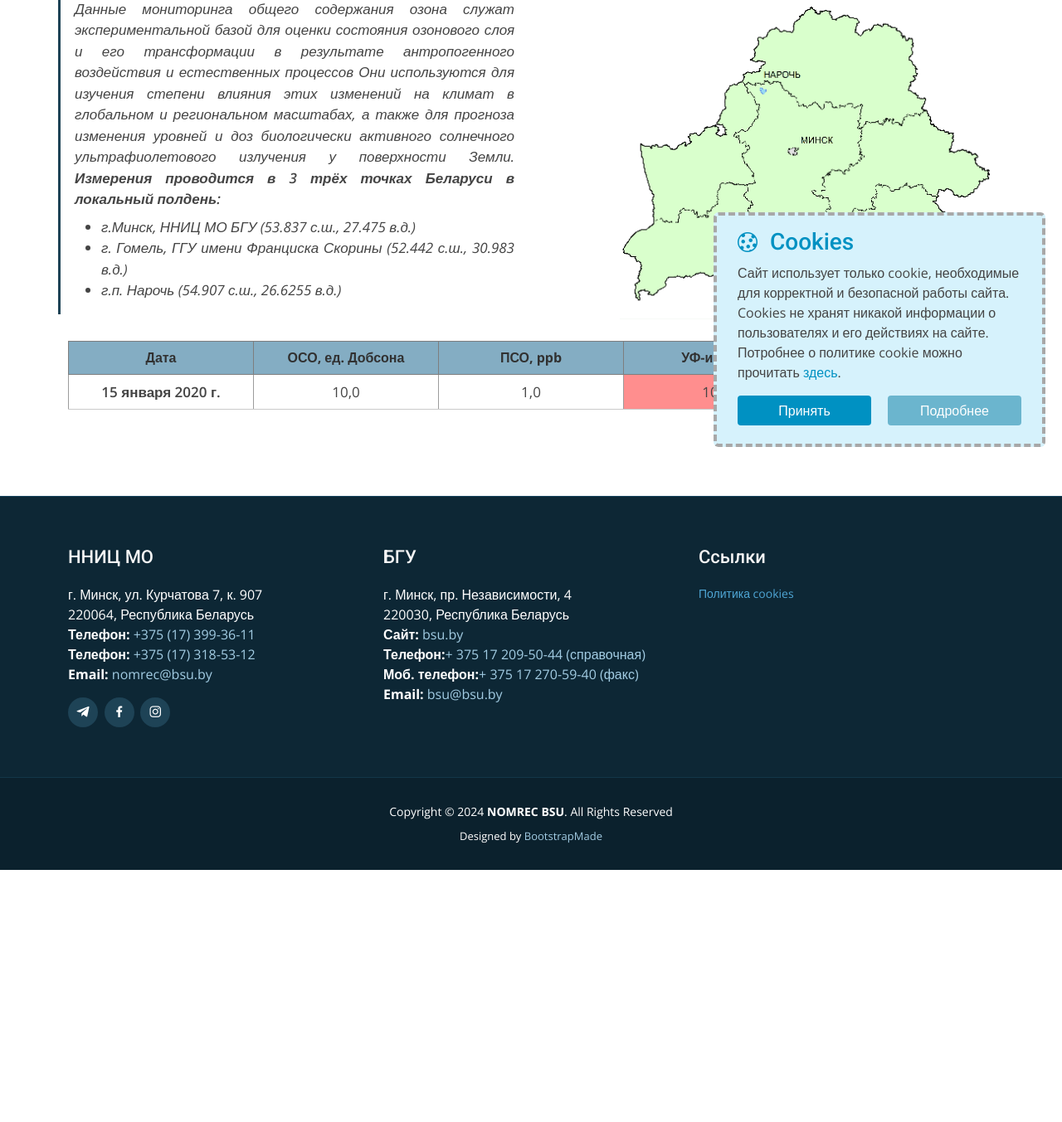
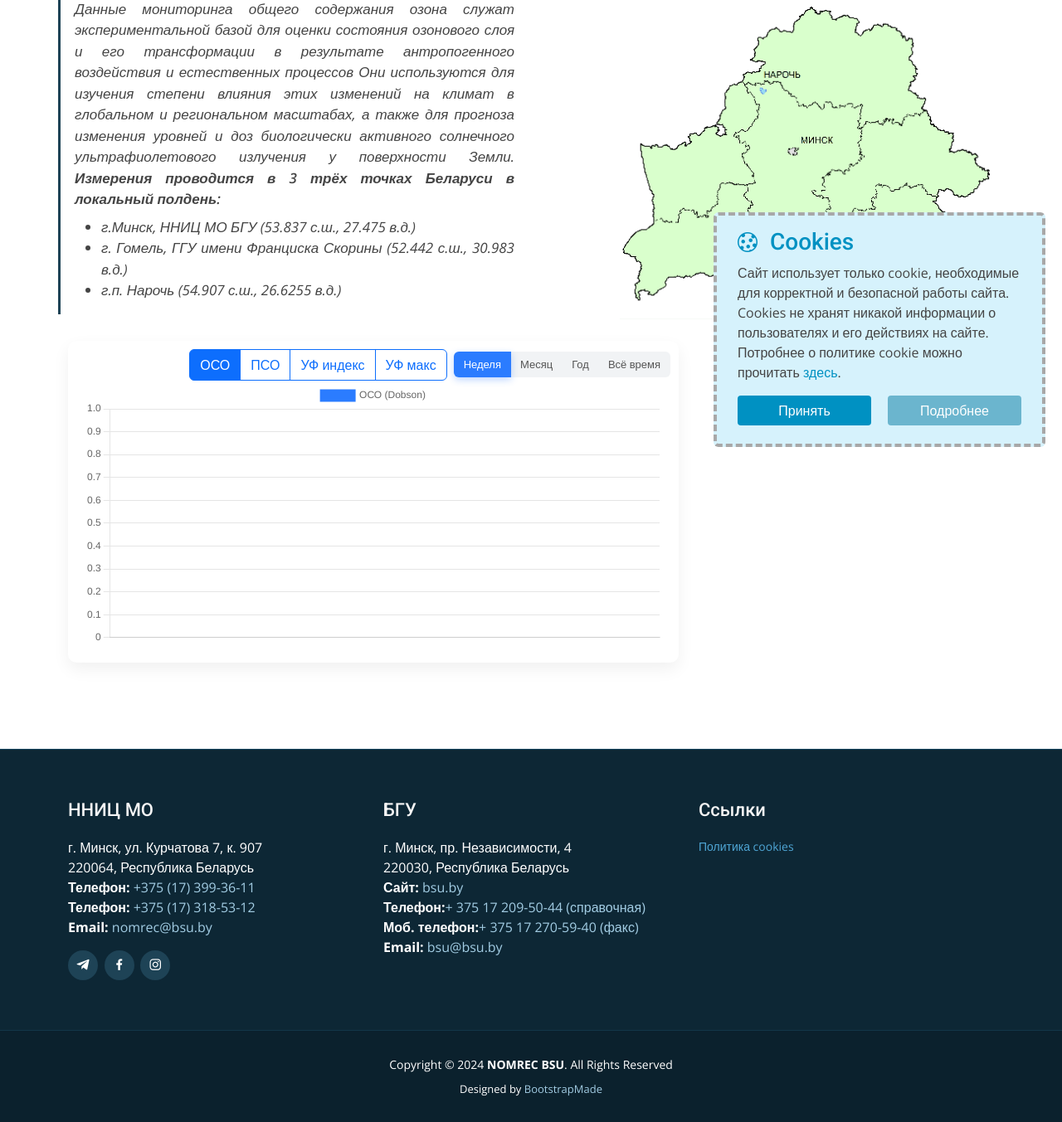
Before and after one commit to silkov78/ozone-bsu, a Django app: page /observations/info/ in a window 1280 px wide. Shown: the part 246-1599 px from the top of the page at 83% size. Before the commit the page ends 1295 px from the top, so only its background shows below. Run offline with Django 4.2, Linux system fonts and the light colour scheme; tables that the repository leaves empty hold one stand-in row (values such as "Sample post"); data that the repository does not hold is empty; parts of the project's set-up code (start-up, migrations or seed data) failed here and were passed over; some libraries are stand-ins or nearby versions.

Commit message:
feat: vibe coded graphic of data

```diff
--- a/ozone_v4/observations/urls.py
+++ b/ozone_v4/observations/urls.py
@@ -5,5 +5,6 @@ from .views import *
 
 urlpatterns = [
     path('observations/info/', observations_info_page, name='observ-info-url'),
+    path("observations/chart-data/", observations_chart_data, name='observ-chart-data'),
     path('observations/download/', observations_download_page, name='observ-download-url'),
 ]
--- a/ozone_v4/observations/views.py
+++ b/ozone_v4/observations/views.py
@@ -6,6 +6,10 @@ import csv
 
 from .models import Observations
 from .forms import ObservationsForm
+
+from django.http import JsonResponse
+from datetime import timedelta
+from django.utils.timezone import now
 
 from .services import ObservationsInMatrix
 
@@ -18,6 +22,37 @@ def observations_info_page(request):
     }
 
     return render(request, "observations-info.html", context)
+
+
+def observations_chart_data(request):
+
+    range_type = request.GET.get("range", "week")
+
+    qs = Observations.objects.all()
+
+    if range_type == "week":
+        qs = qs.filter(date__gte=now() - timedelta(days=7))
+
+    elif range_type == "month":
+        qs = qs.filter(date__gte=now() - timedelta(days=30))
+
+    elif range_type == "year":
+        qs = qs.filter(date__gte=now() - timedelta(days=365))
+
+    elif range_type == "all":
+        pass
+
+    qs = qs.order_by("date")
+
+    data = {
+        "labels": [o.date.strftime("%Y-%m-%d") for o in qs],
+        "total_ozone": [o.total_ozone_minsk for o in qs],
+        "surface_ozone": [o.surface_ozone_minsk for o in qs],
+        "uvi": [o.total_uvi_minsk for o in qs],
+        "uvi_max": [o.max_uvi_minsk for o in qs],
+    }
+
+    return JsonResponse(data)
 
 
 def observations_download_page(request):
--- a/ozone_v4/static/css/style.css
+++ b/ozone_v4/static/css/style.css
@@ -2441,3 +2441,44 @@ section {
 #footer .credits a {
   color: #a2cce3;
 }
+
+
+/*--------------------------------------------------------------
+# Observations
+--------------------------------------------------------------*/
+.chart-container {
+  position: relative;
+  background: #ffffff;
+  border-radius: 10px;
+  padding: 20px;
+  box-shadow: 0 8px 20px rgba(0,0,0,0.06);
+}
+
+.chart-controls {
+  position: absolute;
+  top: 10px;
+  right: 10px;
+  display: flex;
+  gap: 6px;
+}
+
+.range-btn {
+  border: none;
+  padding: 6px 12px;
+  font-size: 13px;
+  border-radius: 6px;
+  background: #f1f3f5;
+  color: #555;
+  cursor: pointer;
+  transition: all 0.2s ease;
+}
+
+.range-btn:hover {
+  background: #e2e6ea;
+}
+
+.range-btn.active {
+  background: #2b7cff;
+  color: white;
+  box-shadow: 0 3px 8px rgba(43,124,255,0.3);
+}
--- a/ozone_v4/static/js/observ/editDOM.js
+++ b/ozone_v4/static/js/observ/editDOM.js
@@ -1,28 +1,115 @@
-
+// page setup
 const pageTitle = document.querySelector('title')
 pageTitle.innerHTML = 'Наблюдения'
 
 const activeNavPage = document.querySelectorAll('.navbar-list>li>a')[3]
 activeNavPage.classList.add('active')
 
-// Color table
-function colorByValues(cell) {
-   const intCell = parseInt(cell.innerHTML)
 
-   if (isNaN(intCell)) {
-       return;
-   }
+// chart initialization
+const ctx = document.getElementById('ozoneChart')
 
-   if (intCell < 5) {
-       cell.classList.add('observ-cell_green')
-
-   } else if (intCell >= 5 && intCell < 7) {
-       cell.classList.add('observ-cell_yellow')
-   } else {
-       cell.classList.add('observ-cell_red')
-   }
+const metricConfig = {
+    total_ozone: { label: 'ОСО (Dobson)', color: '#2b7cff' },
+    surface_ozone: { label: 'ПСО (ppb)', color: '#00a86b' },
+    uvi: { label: 'УФ индекс', color: '#f39c12' },
+    uvi_max: { label: 'УФ макс', color: '#e74c3c' },
 }
 
-const toColorCells = document.querySelectorAll('.observ-ufi, .observ-ufi-max')
-console.log(toColorCells)
-toColorCells.forEach(colorByValues)
+let selectedMetric = 'total_ozone'
+let cachedData = null
+
+let ozoneChart = new Chart(ctx, {
+    type: 'line',
+    data: {
+        labels: [],
+        datasets: [
+            {
+                label: metricConfig[selectedMetric].label,
+                data: [],
+                borderColor: metricConfig[selectedMetric].color,
+                backgroundColor: metricConfig[selectedMetric].color,
+                tension: 0.3,
+                pointRadius: 2,
+            },
+        ]
+    },
+    options: {
+        responsive: true,
+        layout: {
+            padding: {
+                top: 30
+            }
+        },
+        plugins: {
+            legend: { display: true },
+        },
+        scales: {
+            x: {
+                ticks: { maxRotation: 0, autoSkip: true },
+            },
+            y: {
+                beginAtZero: false,
+            },
+        },
+    }
+})
+
+function applyMetric(metricKey) {
+    selectedMetric = metricKey
+
+    const cfg = metricConfig[selectedMetric] || metricConfig.total_ozone
+    ozoneChart.data.datasets[0].label = cfg.label
+    ozoneChart.data.datasets[0].borderColor = cfg.color
+    ozoneChart.data.datasets[0].backgroundColor = cfg.color
+
+    if (cachedData) {
+        ozoneChart.data.labels = cachedData.labels
+        ozoneChart.data.datasets[0].data = cachedData[selectedMetric] || []
+    }
+
+    ozoneChart.update()
+}
+
+
+// fetch data from django
+async function loadChart(range='week') {
+
+    const endpoint = ctx?.dataset?.endpoint || '/observations/chart-data/'
+    const response = await fetch(`${endpoint}?range=${range}`)
+    const data = await response.json()
+
+    cachedData = data
+    applyMetric(selectedMetric)
+}
+
+
+// button controls
+const buttons = document.querySelectorAll('.range-btn')
+const metricButtons = document.querySelectorAll('.metric-btn')
+
+buttons.forEach(btn => {
+
+    btn.addEventListener('click', () => {
+
+        buttons.forEach(b => b.classList.remove('active'))
+        btn.classList.add('active')
+
+        const range = btn.dataset.range
+        loadChart(range)
+
+    })
+
+})
+
+metricButtons.forEach(btn => {
+    btn.addEventListener('click', () => {
+        metricButtons.forEach(b => b.classList.remove('active'))
+        btn.classList.add('active')
+        applyMetric(btn.dataset.metric)
+    })
+})
+
+
+// initial load
+loadChart('week')
--- a/ozone_v4/templates/observations-info.html
+++ b/ozone_v4/templates/observations-info.html
@@ -30,29 +30,46 @@
 			</div>
             <div class="annual-observ row  justify-content-betweeen mb-4" data-aos="fade-up" data-aos-easing="ease-in-out" data-aos-duration="650">
 
-				<div class="col-12">
-					<table class="observ-table col-lg-7 animate__animated animate__fadeInDown">
-						<thead class="">
-							<tr>
-								<th scope="col">{% trans 'Дата' %}</th>
-								<th scope="col">{% trans 'ОСО, ед. Добсона' %}</th>
-								<th scope="col">{% trans 'ПСО, ppb' %}</th>
-								<th scope="col">{% trans 'УФ-индекс' %}</th>
-								<th scope="col">{% trans 'УФ макс.' %}</th>
-							</tr>
-						</thead>
-						<tbody class="">
-							{% for item in last_minsk_observations %}
-								<tr>
-									<td class="observ-date" scope="row">{{ item.date }}</td>
-									<td>{{ item.total_ozone_minsk }}</td>
-									<td>{{ item.surface_ozone_minsk }}</td>
-									<td class="observ-ufi">{{ item.total_uvi_minsk }}</td>
-									<td class="observ-ufi-max">{{ item.max_uvi_minsk }}</td>
-								</tr>
-							{% endfor %}
-						</tbody>
-					</table>
+				<div class="col-12 col-lg-8">
+
+					<div class="chart-container">
+
+						<div class="chart-controls d-flex flex-wrap gap-2 align-items-center mb-2">
+							<div class="btn-group" role="group" aria-label="{% trans 'Измерение' %}">
+								<button type="button" data-metric="total_ozone" class="btn btn-outline-primary metric-btn active">
+									{% trans 'ОСО' %}
+								</button>
+								<button type="button" data-metric="surface_ozone" class="btn btn-outline-primary metric-btn">
+									{% trans 'ПСО' %}
+								</button>
+								<button type="button" data-metric="uvi" class="btn btn-outline-primary metric-btn">
+									{% trans 'УФ индекс' %}
+								</button>
+								<button type="button" data-metric="uvi_max" class="btn btn-outline-primary metric-btn">
+									{% trans 'УФ макс' %}
+								</button>
+							</div>
+
+							<div class="btn-group ms-auto" role="group" aria-label="{% trans 'Диапазон' %}">
+								<button type="button" data-range="week" class="btn btn-outline-secondary range-btn active">
+									{% trans 'Неделя' %}
+								</button>
+								<button type="button" data-range="month" class="btn btn-outline-secondary range-btn">
+									{% trans 'Месяц' %}
+								</button>
+								<button type="button" data-range="year" class="btn btn-outline-secondary range-btn">
+									{% trans 'Год' %}
+								</button>
+								<button type="button" data-range="all" class="btn btn-outline-secondary range-btn">
+									{% trans 'Всё время' %}
+								</button>
+							</div>
+						</div>
+
+						<canvas id="ozoneChart" data-endpoint="{% url 'observ-chart-data' %}">
+						</canvas>
+
+					</div>
 				</div>
 
             </div>
@@ -61,6 +78,8 @@
 
 </main>
 
+<!-- Chart.js CDN -->
+<script src="https://cdn.jsdelivr.net/npm/chart.js"></script>
 <script src="{% static 'js/observ/editDOM.js' %}"></script>
 
 {% endblock %}
```
